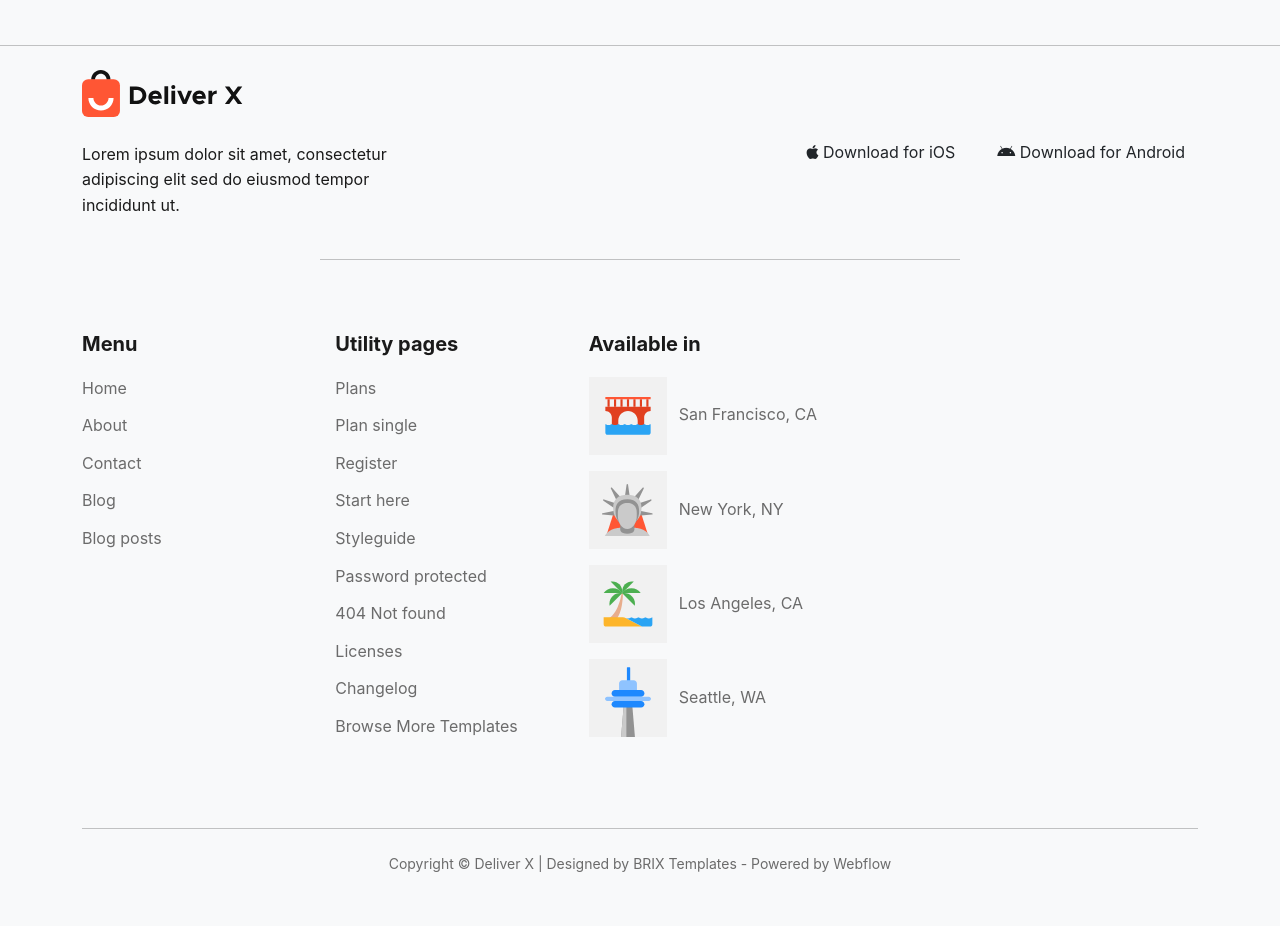
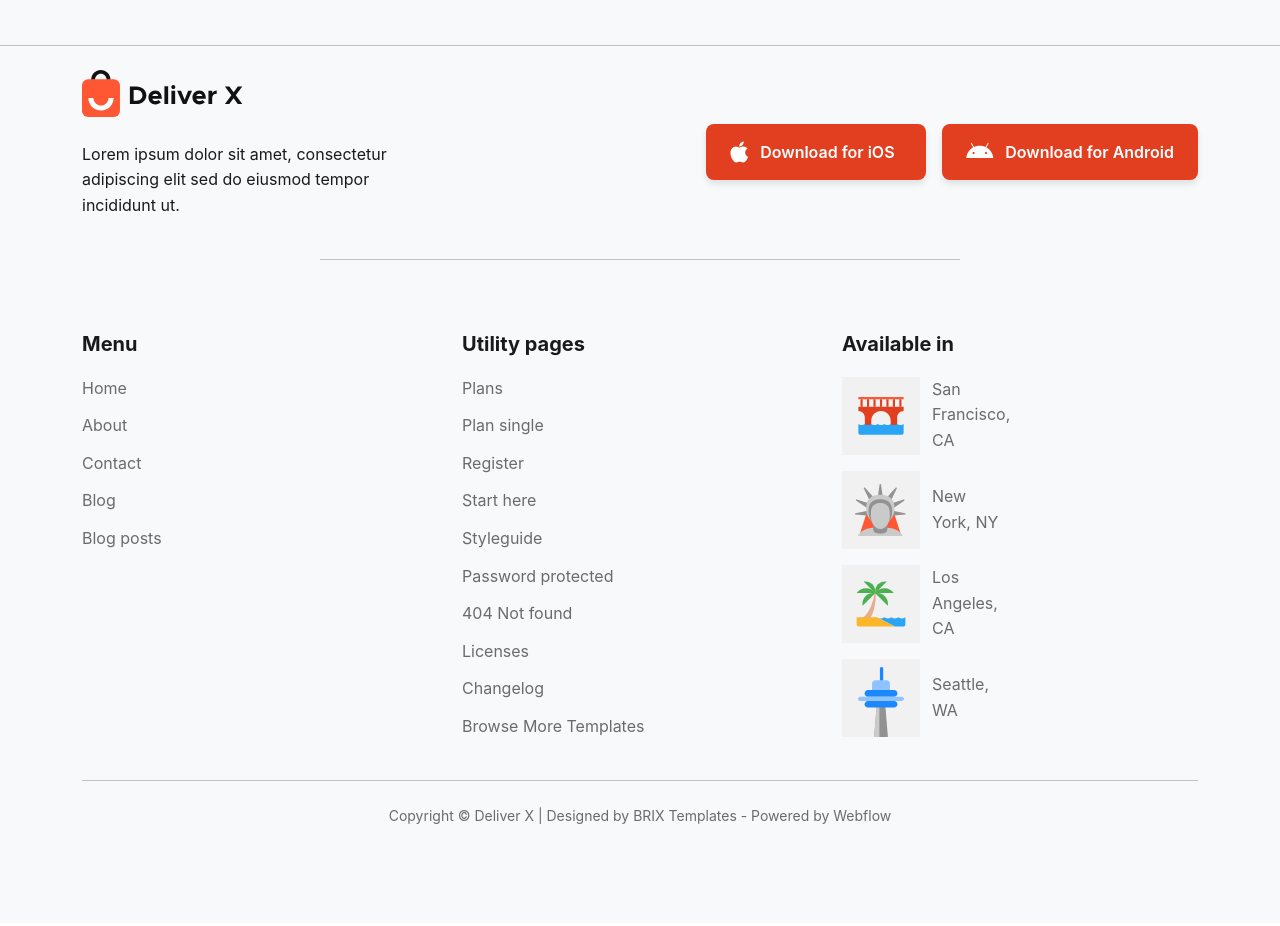
Before and after one commit to kinanix7/about-page, a plain HTML site: page index.html in a window 1280 px wide. Shown: the part 4970-5896 px from the top of the page. Drawn offline with nearby package versions, Linux system fonts and the light colour scheme.

Commit message:
fix btn Download Section

```diff
--- a/index.html
+++ b/index.html
@@ -309,32 +309,14 @@
 <hr class="my-4 w-50 mx-auto">
     </section>
 
+    <!-- Footer -->
+    <footer class="footer py-5">
+        <div class="container">
 
 
 
+            <div class="row">
 
-
-
-
-
-
-
-
-
-
-
-
-
-
-
-
-    <!-- Footer -->
-    <footer class="footer py-5">
-        <div class="container">
-            <div class="row mb-5">
-
-                <div class="col-lg-8">
-                    <div class="row">
                         <div class="col-md-4 mb-4">
                             <h5 class="footer-title">Menu</h5>
                             <ul class="footer-links">
@@ -345,7 +327,7 @@
                                 <li><a href="#">Blog posts</a></li>
                             </ul>
                         </div>
-                        <div class="col-md-4 mb-4">
+                        <div class="col-md-4">
                             <h5 class="footer-title">Utility pages</h5>
                             <ul class="footer-links">
                                 <li><a href="#">Plans</a></li>
@@ -360,7 +342,7 @@
                                 <li><a href="#">Browse More Templates</a></li>
                             </ul>
                         </div>
-                        <div class="col-md-4 mb-4">
+                        <div class="col-md-2">
                             <h5 class="footer-title">Available in</h5>
                             <div class="location-list">
                                 <div class="location-item">
@@ -381,15 +363,18 @@
                                 </div>
                             </div>
                         </div>
+
         </div>
-                </div>
-            </div>
+
+
+
     <hr class="my-4">
         <div class="row">
             <div class="col-12 text-center">
                 <p class="copyright mb-0">Copyright © Deliver X | Designed by BRIX Templates - Powered by Webflow</p>
             </div>
         </div>
+
         </div>
     </footer>
 
--- a/scss/style.scss
+++ b/scss/style.scss
@@ -602,24 +602,24 @@ body {
       box-shadow: 0 4px 6px rgba(0, 0, 0, 0.1);
 
       &.btn-ios {
-        background: #000000;
+        background: #dc3545;
         color: $white;
 
         &:hover {
-          background: #333333;
+          background: darken(#dc3545, 10%);
           transform: translateY(-3px);
-          box-shadow: 0 6px 12px rgba(0, 0, 0, 0.15);
+          box-shadow: 0 6px 12px rgba(220, 53, 69, 0.3);
         }
       }
 
       &.btn-android {
-        background: $primary-color;
+        background: #dc3545;
         color: $white;
 
         &:hover {
-          background: darken($primary-color, 10%);
+          background: darken(#dc3545, 10%);
           transform: translateY(-3px);
-          box-shadow: 0 6px 12px rgba($primary-color, 0.3);
+          box-shadow: 0 6px 12px rgba(220, 53, 69, 0.3);
         }
       }
 
@@ -632,6 +632,36 @@ body {
   .copyright {
     color: $text-gray;
     font-size: 14px;
+  }
+}
+
+.download-buttons {
+  .btn-download {
+    display: flex;
+    align-items: center;
+    gap: 12px;
+    padding: 16px 24px;
+    border-radius: 8px;
+    font-weight: 600;
+    text-decoration: none;
+    @include transition();
+    width: fit-content;
+    min-width: 220px;
+    font-size: 16px;
+    box-shadow: 0 4px 6px rgba(0, 0, 0, 0.1);
+    background: #dc3545;
+    color: #ffffff;
+    border: none;
+
+    &:hover {
+      background: darken(#dc3545, 10%);
+      transform: translateY(-3px);
+      box-shadow: 0 6px 12px rgba(220, 53, 69, 0.3);
+    }
+
+    .download-icon {
+      font-size: 24px;
+    }
   }
 }
 
```
Also changed, not shown: css/style.css. Lines whose indentation alone changed are shown as unchanged.
